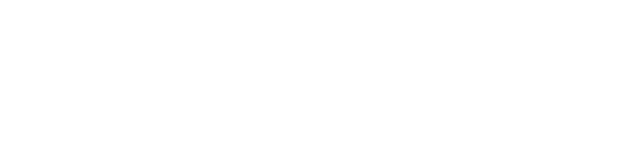
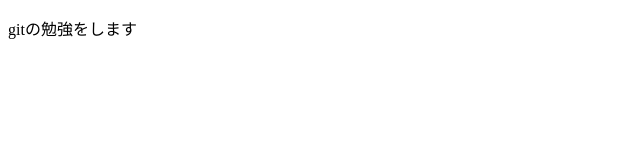
Before and after one commit to Hiroyuki-tech/gitprac, a plain HTML site: page index.html in a window 1280 px wide. Shown: the whole page, without its empty margins (0-640 px from the left). Drawn offline with Linux system fonts and the light colour scheme.

Commit message:
third commit

```diff
--- a/index.html
+++ b/index.html
@@ -6,6 +6,6 @@
   <title>git-practice</title>
 </head>
 <body>
-
+  <p>gitの勉強をします</p>
 </body>
 </html>
```
